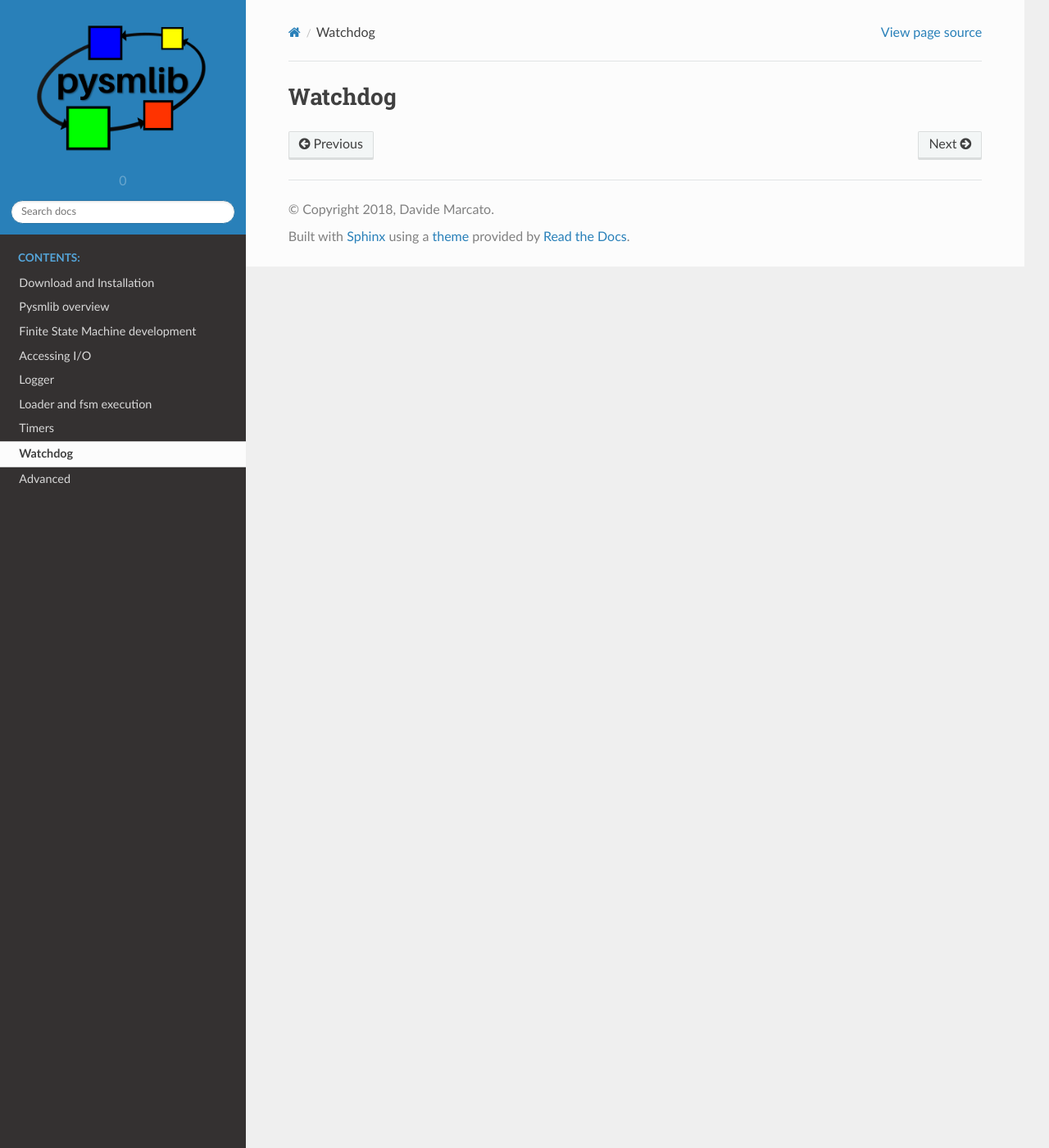
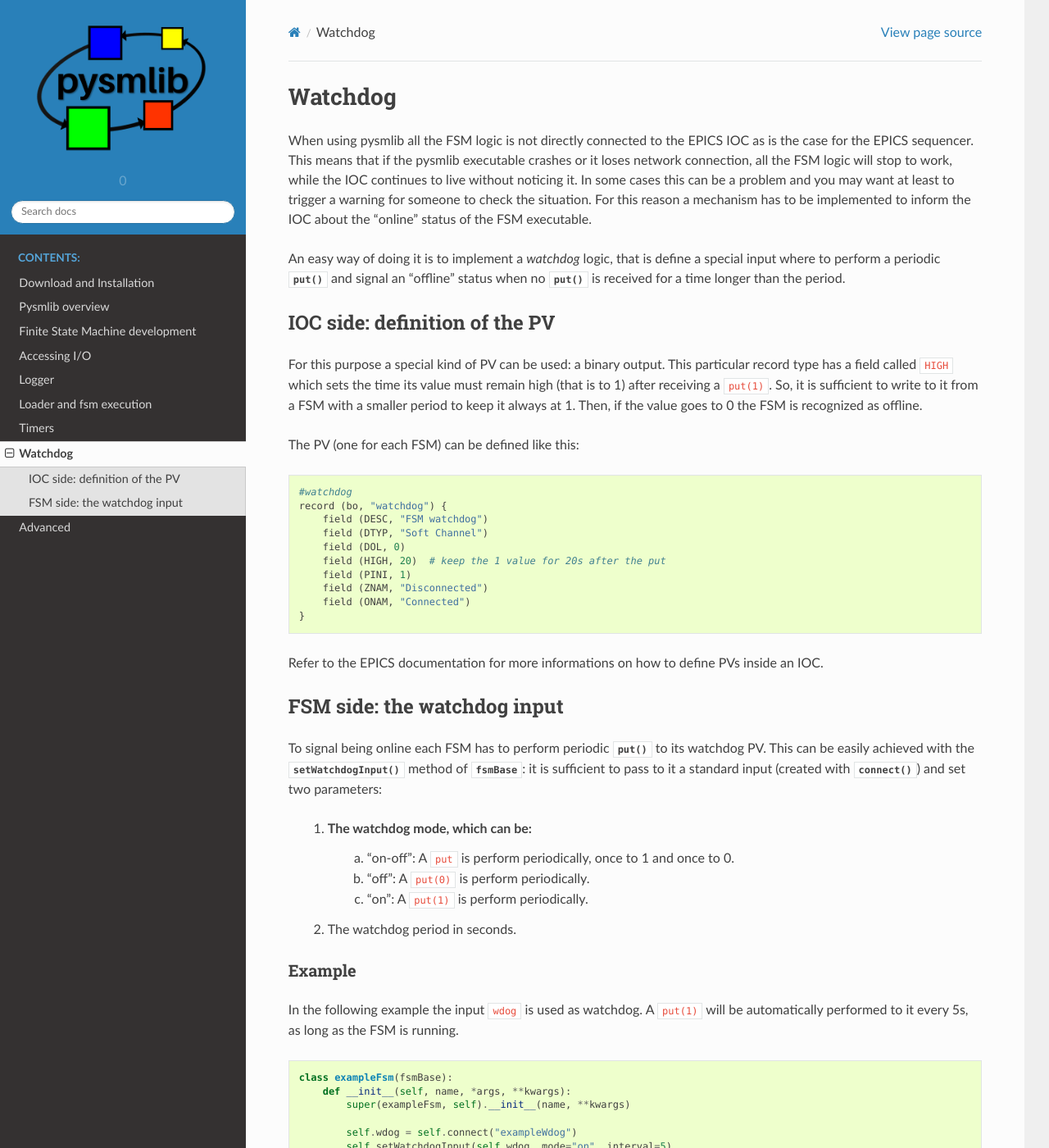
Before and after one commit to darcato/pysmlib, a Sphinx documentation site: the page built from doc/watchdog.rst, in a window 1280 px wide and 1400 px high. Shown: the whole window at 82% size. Built offline with Sphinx 7.4.7 and the Read the Docs theme 2.0.0, drawn with Linux system fonts in a browser that asks for light colours; some of the changed text lies outside the part shown.

Commit message:
watchdog docs

```diff
--- a/doc/watchdog.rst
+++ b/doc/watchdog.rst
@@ -3,3 +3,69 @@
 ===============================================
 Watchdog
 ===============================================
+
+When using pysmlib all the FSM logic is not directly connected to the EPICS IOC
+as is the case for the EPICS sequencer. This means that if the pysmlib
+executable crashes or it loses network connection, all the FSM logic will stop
+to work, while the IOC continues to live without noticing it. In some cases this
+can be a problem and you may want at least to trigger a warning for someone to
+check the situation. For this reason a mechanism has to be implemented to inform
+the IOC about the "online" status of the FSM executable.
+
+An easy way of doing it is to implement a `watchdog` logic, that is define a
+special input where to perform a periodic :meth:`put` and signal an "offline"
+status when no :meth:`put` is received for a time longer than the period.
+
+IOC side: definition of the PV
+~~~~~~~~~~~~~~~~~~~~~~~~~~~~~~~~
+For this purpose a special kind of PV can be used: a binary output. This
+particular record type has a field called ``HIGH`` which sets the time its value
+must remain high (that is to 1) after receiving a ``put(1)``. So, it is
+sufficient to write to it from a FSM with a smaller period to keep it always at
+1. Then, if the value goes to 0 the FSM is recognized as offline.
+
+The PV (one for each FSM) can be defined like this::
+
+    #watchdog
+    record (bo, "watchdog") {
+        field (DESC, "FSM watchdog")
+        field (DTYP, "Soft Channel")
+        field (DOL, 0)
+        field (HIGH, 20)  # keep the 1 value for 20s after the put
+        field (PINI, 1)
+        field (ZNAM, "Disconnected")
+        field (ONAM, "Connected")
+    }
+
+Refer to the EPICS documentation for more informations on how to define PVs
+inside an IOC.
+
+FSM side: the watchdog input
+~~~~~~~~~~~~~~~~~~~~~~~~~~~~~~~~~
+
+To signal being online each FSM has to perform periodic :meth:`put` to its
+watchdog PV. This can be easily achieved with the :meth:`setWatchdogInput`
+method of :class:`fsmBase`: it is sufficient to pass to it a standard input
+(created with :meth:`connect`) and set two parameters:
+
+    1. The watchdog mode, which can be:
+        a. "on-off": A ``put`` is perform periodically, once to 1 and once to 0.
+        b. "off": A ``put(0)`` is perform periodically.
+        c. "on": A ``put(1)`` is perform periodically.
+    2. The watchdog period in seconds.
+
+Example
+^^^^^^^^^^^^
+In the following example the input ``wdog`` is used as watchdog. A ``put(1)``
+will be automatically performed to it every 5s, as long as the FSM is running.
+
+::
+
+    class exampleFsm(fsmBase):
+        def __init__(self, name, *args, **kwargs):
+            super(exampleFsm, self).__init__(name, **kwargs)
+
+            self.wdog = self.connect("exampleWdog")
+            self.setWatchdogInput(self.wdog, mode="on", interval=5)
+
+        ...
```
